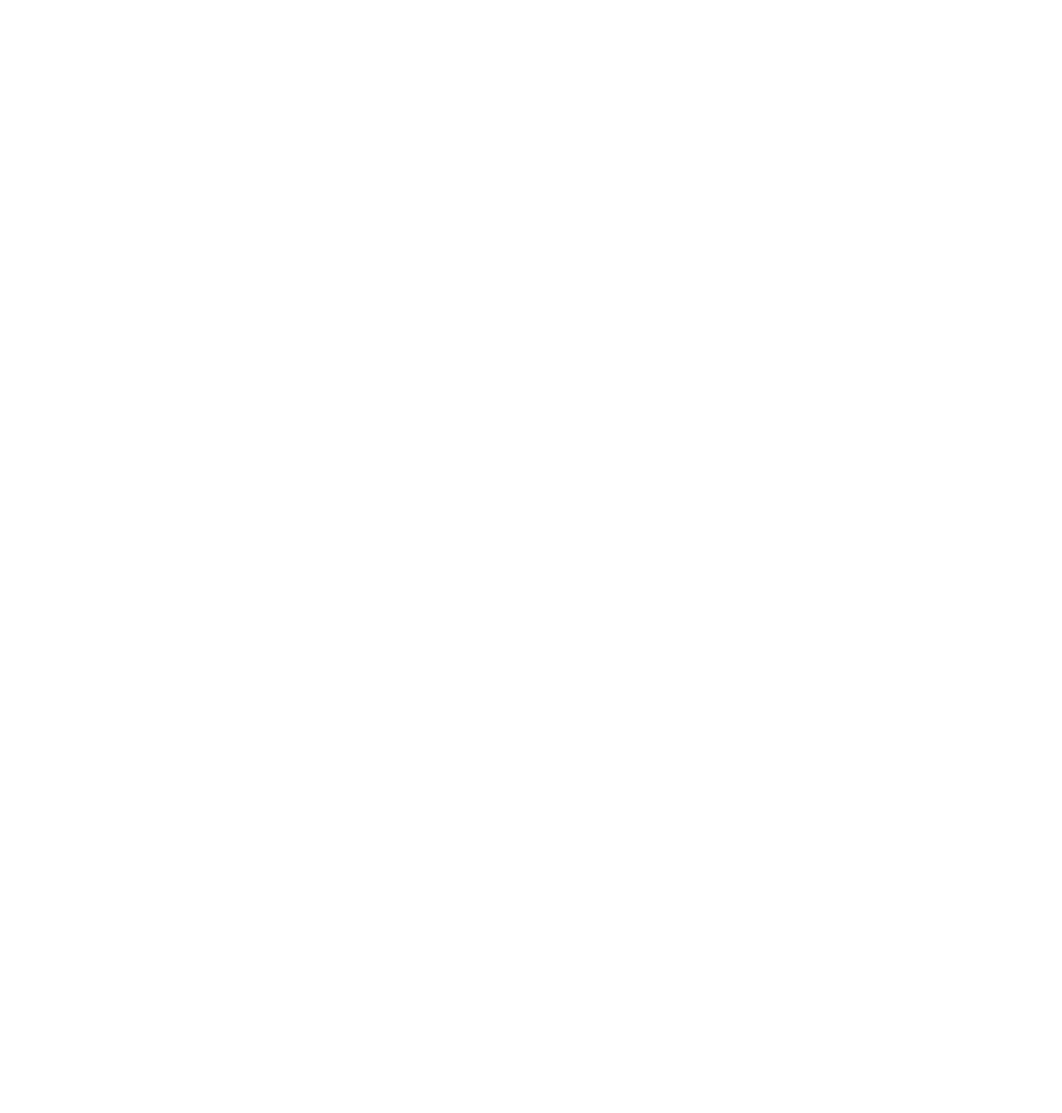
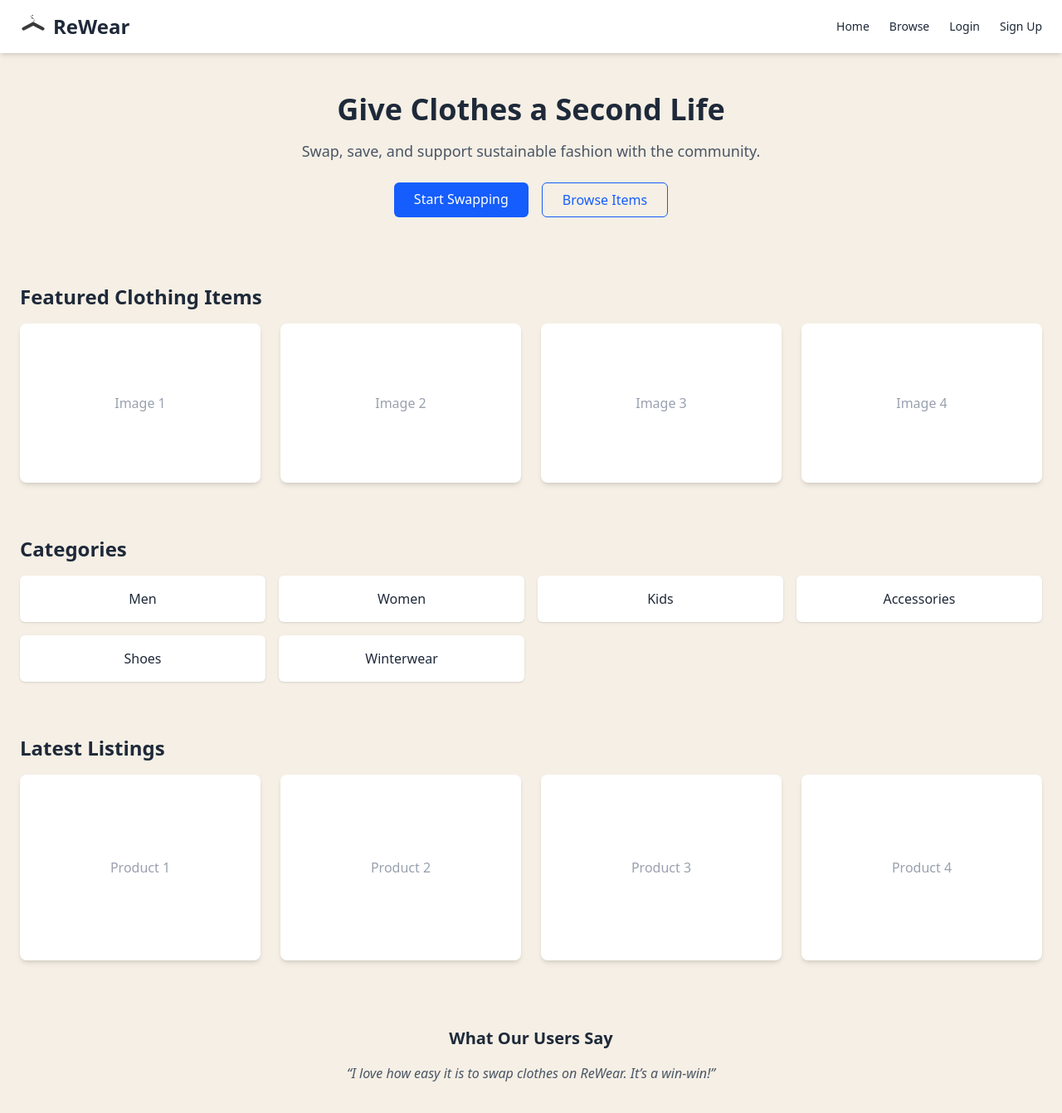
Before and after one commit to Arman2337/ReWear-Community-Clothing-Exchange, a React (Vite) app in the folder frontend/: page /landing in a window 1280 px wide. Before the commit this address had no page. Shown: the top 1342 px of the page at 83% size. Before the commit the page ends 800 px from the top, so only its background shows below. Built offline with nearby package versions, Linux system fonts and the light colour scheme; the HTML template or start-up script is replaced by a standard one.

Commit message:
landing page,item detail and user dashboard

```diff
--- a/frontend/src/App.jsx
+++ b/frontend/src/App.jsx
@@ -1,6 +1,15 @@
 import { BrowserRouter as Router, Routes, Route } from "react-router-dom";
 import Login from "./Login";
 import Register from "./Register";
+import LandingPage from "./LandingPage";
+import ItemDetailPage from "./ItemDetailPage";
+import UserDashboard from "./UserDashboard";
+
+
+
+
+
+
 
 function App() {
   return (
@@ -8,6 +17,9 @@ function App() {
       <Routes>
         <Route path="/" element={<Login />} />
         <Route path="/register" element={<Register />} />
+        <Route path="/landing" element={<LandingPage />} />
+        <Route path="/item/:id" element={<ItemDetailPage />} />
+        <Route path="/dashboard" element={<UserDashboard />} />
       </Routes>
     </Router>
   );
--- /dev/null
+++ b/frontend/src/ItemDetailPage.jsx
@@ -0,0 +1,69 @@
+import React from "react";
+import { Link } from "react-router-dom";
+
+const ItemDetailPage = () => {
+  return (
+    <div className="min-h-screen bg-[#f5efe5] text-gray-800">
+      {/* Header */}
+      <header className="flex justify-between items-center px-6 py-4 bg-white shadow">
+        <div className="flex items-center gap-2">
+          <img src="/hanger.svg" alt="ReWear Logo" className="w-8 h-8" />
+          <h1 className="text-xl font-bold">ReWear</h1>
+        </div>
+        <nav className="space-x-6 text-sm font-medium">
+          <Link to="/" className="hover:underline">Home</Link>
+          <Link to="/browse" className="hover:underline">Browse</Link>
+          <Link to="/login" className="hover:underline">Login</Link>
+        </nav>
+      </header>
+
+      {/* Item detail section */}
+      <section className="grid grid-cols-1 md:grid-cols-2 gap-10 p-8 max-w-6xl mx-auto">
+        {/* Product Image */}
+        <div className="bg-white rounded-lg shadow-md overflow-hidden flex items-center justify-center h-[400px]">
+          <img
+            src="/placeholder.png"
+            alt="Clothing item"
+            className="object-cover h-full w-full"
+          />
+        </div>
+
+        {/* Product Info */}
+        <div className="bg-white rounded-lg shadow-md p-6 flex flex-col justify-between">
+          <div>
+            <h2 className="text-3xl font-bold mb-2">Vintage Denim Jacket</h2>
+            <p className="text-gray-600 mb-4">Size M · Unisex · Good condition</p>
+            <p className="text-gray-700 leading-relaxed">
+              This vintage denim jacket has a classic faded look and comes with original buttons. It’s been gently worn and fits true to size.
+            </p>
+          </div>
+          <div className="mt-6 flex flex-col gap-3">
+            <button className="bg-blue-600 text-white py-2 px-4 rounded hover:bg-blue-700 transition">
+              Request Swap
+            </button>
+            <button className="border border-blue-600 text-blue-600 py-2 px-4 rounded hover:bg-blue-100 transition">
+              Redeem with Points
+            </button>
+          </div>
+        </div>
+      </section>
+
+      {/* Suggested Items */}
+      <section className="px-6 py-8 max-w-6xl mx-auto">
+        <h3 className="text-2xl font-semibold mb-4">You may also like</h3>
+        <div className="grid grid-cols-2 sm:grid-cols-3 md:grid-cols-4 gap-6">
+          {[1, 2, 3, 4].map((item) => (
+            <div
+              key={item}
+              className="bg-white rounded-lg shadow p-4 h-56 flex items-center justify-center text-gray-400"
+            >
+              Suggested Item {item}
+            </div>
+          ))}
+        </div>
+      </section>
+    </div>
+  );
+};
+
+export default ItemDetailPage;
--- /dev/null
+++ b/frontend/src/LandingPage.jsx
@@ -0,0 +1,101 @@
+import React from "react";
+import { Link } from "react-router-dom";
+
+const LandingPage = () => {
+  return (
+    <div className="bg-[#f5efe5] min-h-screen text-gray-800">
+      {/* Header */}
+      <header className="flex justify-between items-center px-6 py-4 bg-white shadow-md">
+        <div className="flex items-center gap-2">
+          <img src="/hanger.svg" alt="ReWear Logo" className="w-8 h-8" />
+          <h1 className="text-2xl font-bold">ReWear</h1>
+        </div>
+        <nav className="space-x-6 text-sm font-medium">
+          <Link to="/" className="hover:underline">Home</Link>
+          <Link to="/browse" className="hover:underline">Browse</Link>
+          <Link to="/" className="hover:underline">Login</Link>
+          <Link to="/register" className="hover:underline">Sign Up</Link>
+        </nav>
+      </header>
+
+      {/* Hero Section */}
+      <section className="text-center py-12 px-4">
+        <h2 className="text-4xl font-bold mb-4">Give Clothes a Second Life</h2>
+        <p className="mb-6 text-lg text-gray-600">
+          Swap, save, and support sustainable fashion with the community.
+        </p>
+        <div className="flex justify-center gap-4">
+          <Link
+            to="/register"
+            className="bg-blue-600 text-white px-6 py-2 rounded-md hover:bg-blue-700 transition"
+          >
+            Start Swapping
+          </Link>
+          <Link
+            to="/browse"
+            className="border border-blue-600 text-blue-600 px-6 py-2 rounded-md hover:bg-blue-100 transition"
+          >
+            Browse Items
+          </Link>
+        </div>
+      </section>
+
+      {/* Carousel Placeholder */}
+      <section className="px-6 py-8">
+        <h3 className="text-2xl font-semibold mb-4">Featured Clothing Items</h3>
+        <div className="grid grid-cols-1 sm:grid-cols-2 md:grid-cols-3 lg:grid-cols-4 gap-6">
+          {[1, 2, 3, 4].map((item) => (
+            <div
+              key={item}
+              className="bg-white rounded-lg shadow-md p-4 h-48 flex items-center justify-center text-gray-400"
+            >
+              Image {item}
+            </div>
+          ))}
+        </div>
+      </section>
+
+      {/* Categories Section */}
+      <section className="px-6 py-8">
+        <h3 className="text-2xl font-semibold mb-4">Categories</h3>
+        <div className="grid grid-cols-2 sm:grid-cols-3 md:grid-cols-4 gap-4">
+          {["Men", "Women", "Kids", "Accessories", "Shoes", "Winterwear"].map(
+            (cat) => (
+              <div
+                key={cat}
+                className="bg-white p-4 rounded-md text-center shadow-sm hover:shadow-md transition"
+              >
+                {cat}
+              </div>
+            )
+          )}
+        </div>
+      </section>
+
+      {/* Product Listings */}
+      <section className="px-6 py-8">
+        <h3 className="text-2xl font-semibold mb-4">Latest Listings</h3>
+        <div className="grid grid-cols-1 sm:grid-cols-2 md:grid-cols-3 lg:grid-cols-4 gap-6">
+          {[1, 2, 3, 4].map((item) => (
+            <div
+              key={item}
+              className="bg-white rounded-lg shadow-md p-4 h-56 flex items-center justify-center text-gray-400"
+            >
+              Product {item}
+            </div>
+          ))}
+        </div>
+      </section>
+
+      {/* Optional Testimonials */}
+      <section className="px-6 py-12 text-center">
+        <h3 className="text-xl font-semibold mb-4">What Our Users Say</h3>
+        <p className="text-gray-600 italic">
+          “I love how easy it is to swap clothes on ReWear. It’s a win-win!”
+        </p>
+      </section>
+    </div>
+  );
+};
+
+export default LandingPage;
--- /dev/null
+++ b/frontend/src/UserDashboard.jsx
@@ -0,0 +1,72 @@
+import React from "react";
+import { Link } from "react-router-dom";
+
+const UserDashboard = () => {
+  return (
+    <div className="min-h-screen bg-[#f5efe5] text-gray-800">
+      {/* Header */}
+      <header className="flex justify-between items-center px-6 py-4 bg-white shadow">
+        <div className="flex items-center gap-2">
+          <img src="/hanger.svg" alt="ReWear Logo" className="w-8 h-8" />
+          <h1 className="text-xl font-bold">ReWear</h1>
+        </div>
+        <nav className="space-x-6 text-sm font-medium">
+          <Link to="/" className="hover:underline">Home</Link>
+          <Link to="/browse" className="hover:underline">Browse</Link>
+          <Link to="/login" className="hover:underline">Logout</Link>
+        </nav>
+      </header>
+
+      <main className="p-8 max-w-6xl mx-auto">
+        {/* Profile Overview */}
+        <div className="flex flex-col md:flex-row gap-8 mb-12">
+          {/* Avatar */}
+          <div className="flex justify-center md:justify-start">
+            <div className="w-32 h-32 rounded-full bg-gray-300"></div>
+          </div>
+
+          {/* User Info */}
+          <div className="flex-1">
+            <div className="grid grid-cols-1 md:grid-cols-2 gap-4">
+              <input type="text" value="Username" className="bg-white p-2 rounded border border-gray-300" disabled />
+              <input type="email" value="user@example.com" className="bg-white p-2 rounded border border-gray-300" disabled />
+              <input type="text" value="Location" className="bg-white p-2 rounded border border-gray-300" disabled />
+              <input type="text" value="100 points" className="bg-white p-2 rounded border border-gray-300" disabled />
+            </div>
+            <textarea
+              placeholder="Bio or preferences"
+              className="bg-white p-3 mt-4 w-full h-24 rounded border border-gray-300"
+              disabled
+            ></textarea>
+          </div>
+        </div>
+
+        {/* My Listings */}
+        <section className="mb-12">
+          <h2 className="text-2xl font-semibold mb-4">My Listings</h2>
+          <div className="grid grid-cols-2 md:grid-cols-4 gap-6">
+            {[1, 2, 3, 4].map((id) => (
+              <div key={id} className="bg-white rounded-lg shadow p-4 h-48 flex items-center justify-center text-gray-500">
+                Item {id}
+              </div>
+            ))}
+          </div>
+        </section>
+
+        {/* My Purchases */}
+        <section>
+          <h2 className="text-2xl font-semibold mb-4">My Purchases</h2>
+          <div className="grid grid-cols-2 md:grid-cols-4 gap-6">
+            {[1, 2, 3, 4].map((id) => (
+              <div key={id} className="bg-white rounded-lg shadow p-4 h-48 flex items-center justify-center text-gray-500">
+                Purchase {id}
+              </div>
+            ))}
+          </div>
+        </section>
+      </main>
+    </div>
+  );
+};
+
+export default UserDashboard;
```
